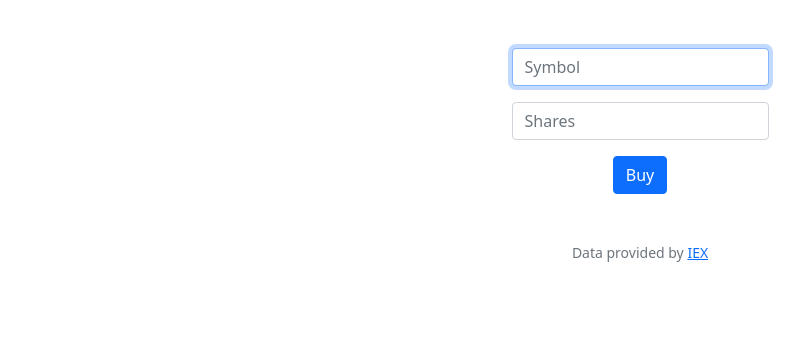
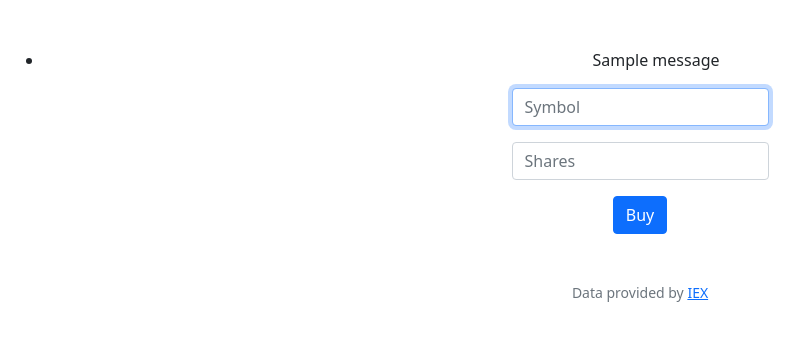
Before and after one commit to Eonflip/CS50, a Flask app: page /buy in a window 1280 px wide. Shown: the part 134-475 px from the top of the page, without its empty margins (0-810 px from the left). Run offline with Flask 3, Linux system fonts and the light colour scheme; a user stored in the database is signed in; one stand-in notice (Sample message) is shown; some libraries are stand-ins or nearby versions.

Commit message:
Thu, Aug 17, 2023, 4:10 PM -06:00

```diff
--- a/finance/app.py
+++ b/finance/app.py
@@ -89,6 +89,7 @@ def buy():
 
             db.execute("INSERT INTO transactions (user_id, symbol, shares, price_per_share, transaction_type) VALUES (?, ?, ?, ?, 'BUY')", session["user_id"], symbol, shares, result["price"])
 
+            flash("Purchased shares successfully!")
             return redirect("/")
     else:
         return apology("Invalid Symbol", 403)
--- a/finance/templates/buy.html
+++ b/finance/templates/buy.html
@@ -5,6 +5,15 @@
 {% endblock %}
 
 {% block main %}
+    {% with messages = get_flashed_messages() %}
+        {% if messages %}
+            <ul class="flashes">
+                {% for message in messages %}
+                    <li>{{ message }}</li>
+                {% endfor %}
+            </ul>
+        {% endif %}
+    {% endwith %}
     <form action="/buy" method="post">
         <div class="mb-3">
             <input class="form-control mx-auto w-auto" autocomplete="off" autofocus="" name="symbol" placeholder="Symbol" type="text">
```
Also changed, not shown: finance/finance.db.
